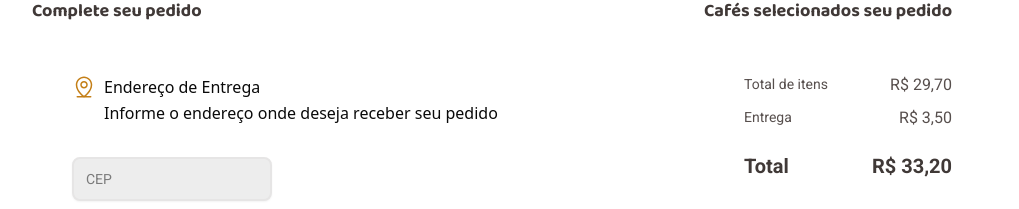
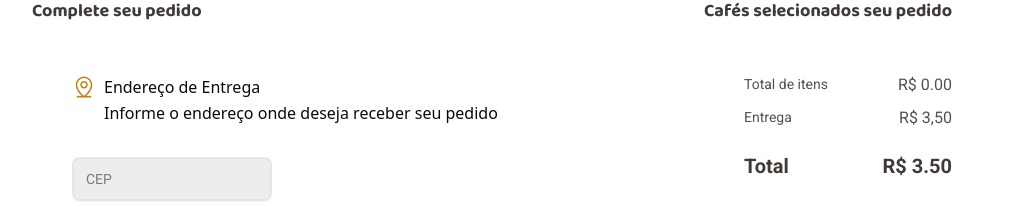
Before and after one commit to Amandalfs/Coffee-Delivery, a Next.js app: page /checkout in a window 1280 px wide. Shown: the part 120-329 px from the top of the page, without its empty margins (128-1147 px from the left). Built offline with nearby package versions, Linux system fonts and the light colour scheme.

Commit message:
feat: add price total cart

```diff
--- a/components/OrderListCoffee/OrderListCoffee.tsx
+++ b/components/OrderListCoffee/OrderListCoffee.tsx
@@ -8,6 +8,7 @@ export function OrderListCoffee() {
     const items = useCartStore((state) => state.listCartItems());
     const updateQuantity = useCartStore((state) => state.updateQuantity);
     const removeFromCart = useCartStore((state) => state.removeFromCart);
+    const totalPrice = useCartStore((state) => state.totalPrice());
     const hasMounted = useHasMounted()
 
     return <div className="flex flex-col gap-3 w-full">
@@ -37,7 +38,11 @@ export function OrderListCoffee() {
                 <div className="flex flex-col gap-3 mb-6">
                     <div className="flex justify-between">
                         <p className="text-size-text-S text-base-text leading-tight font-medium font-base">Total de itens</p>
-                        <p className="text-size-text-M text-base-text leading-tight font-medium font-base">R$ 29,70</p>
+                        <p className="text-size-text-M text-base-text leading-tight font-medium font-base">
+                            R$ {
+                                hasMounted ? totalPrice.toFixed(2) : '0,00'
+                            }
+                        </p>
                     </div>
                     <div className="flex justify-between">
                         <p className="text-size-text-S text-base-text leading-tight font-medium font-base">Entrega</p>
@@ -47,7 +52,11 @@ export function OrderListCoffee() {
                 <div className="flex justify-between mb-8">
                     <div className="flex justify-between w-full">
                         <p className="text-size-large text-base-subtitle font-base font-bold leading-tight text-size-text-L">Total</p>
-                        <p className="text-size-large text-base-subtitle font-base font-bold leading-tight text-size-text-L">R$ 33,20</p>
+                        <p className="text-size-large text-base-subtitle font-base font-bold leading-tight text-size-text-L">
+                            R$ {
+                                hasMounted ? (totalPrice + 3.5).toFixed(2) : '0,00'
+                            }
+                        </p>
                     </div>
                 </div>
                 <PrimaryButton>
```
